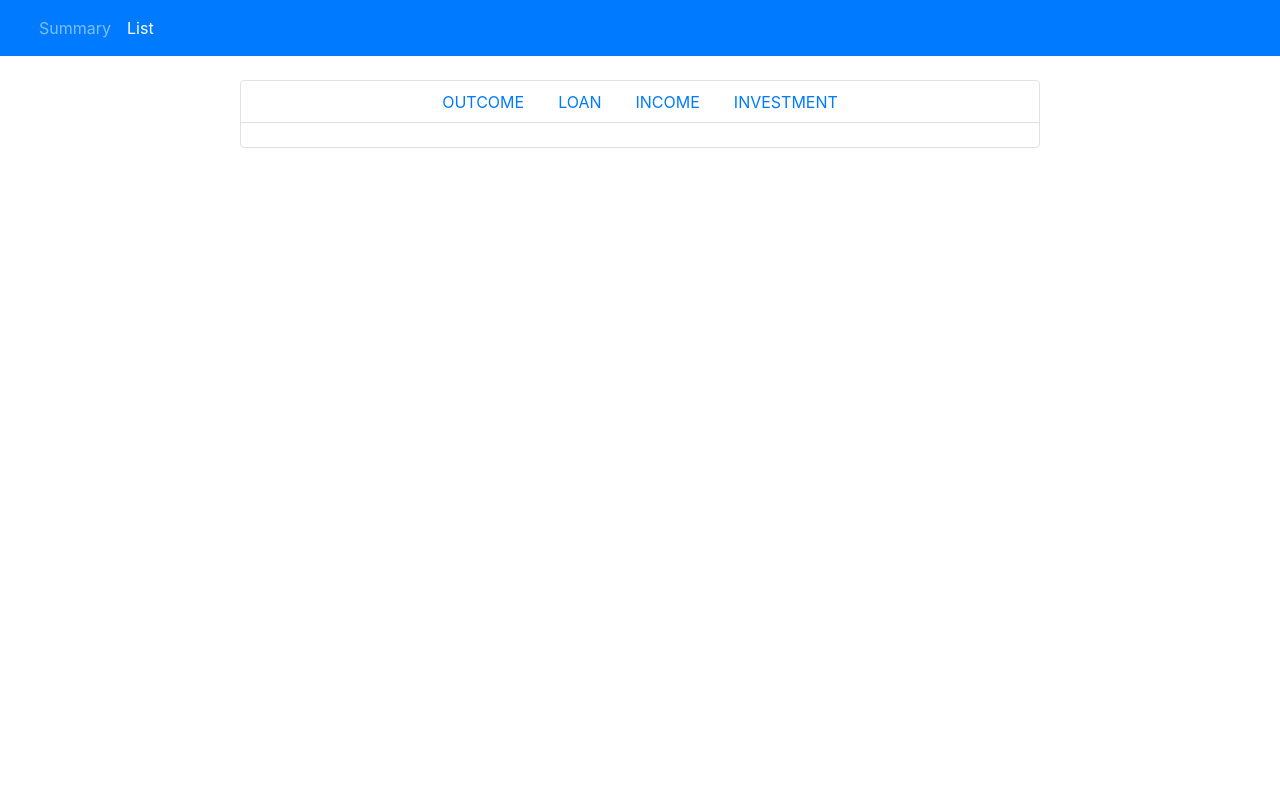
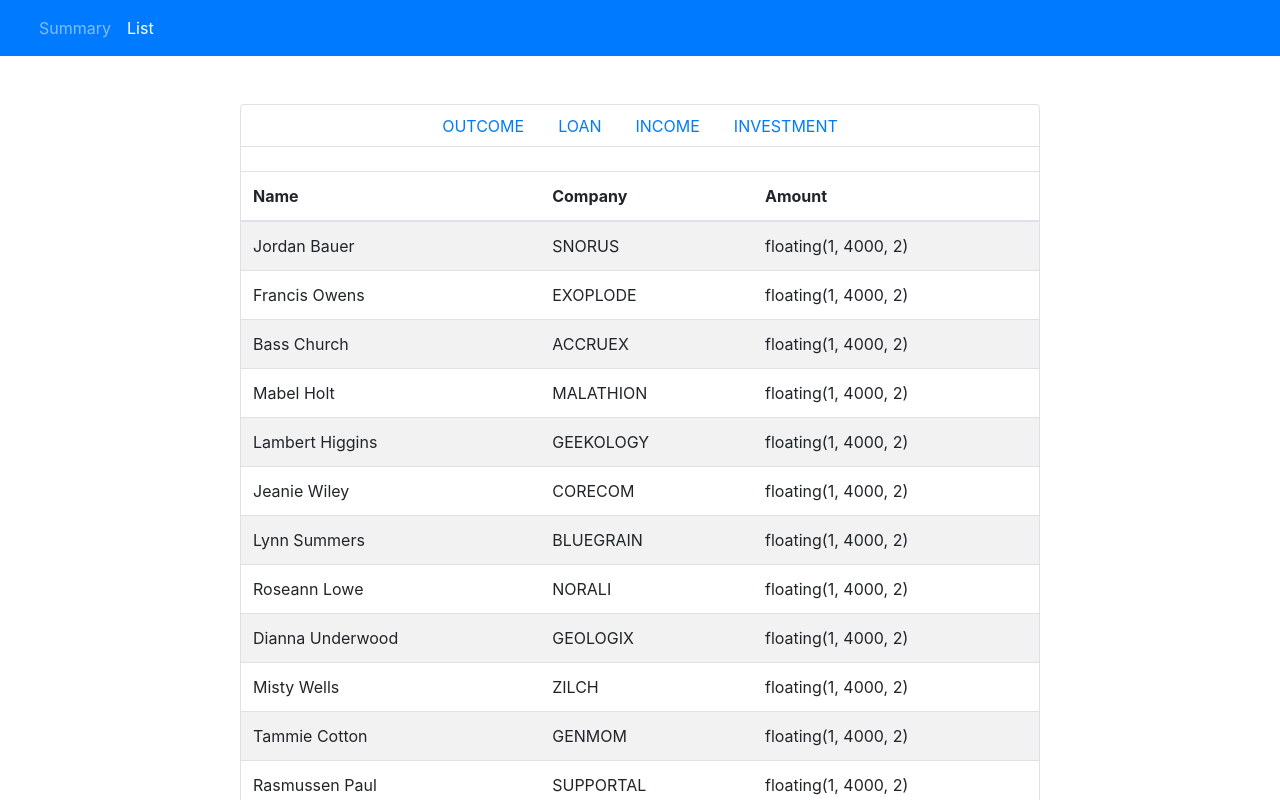
Before and after one commit to Runeci/test-task, an Angular app: page /navigator in a window 1280 px wide. Shown: the top 800 px of the page. Built offline with nearby package versions, Linux system fonts and the light colour scheme.

Commit message:
fix: fix whole transactions display

```diff
--- a/src/app/core/components/list-page/list-page.component.html
+++ b/src/app/core/components/list-page/list-page.component.html
@@ -1,4 +1,4 @@
-<div class="d-flex justify-content-center">
+<div class="d-flex justify-content-center p-4">
     <div class="border border-3 rounded list-content">
         <ul class="nav nav-tabs d-flex justify-content-center mb-4">
             <li
@@ -12,6 +12,6 @@
             </li>
         </ul>
 
-        <app-list-table *ngIf="currentTab" [transactionInfo]="transactionInfo"></app-list-table>
+        <app-list-table [transactionInfo]="transactionInfo"></app-list-table>
     </div>
 </div>
--- a/src/app/core/components/list-page/list-page.component.ts
+++ b/src/app/core/components/list-page/list-page.component.ts
@@ -48,8 +48,12 @@ export class ListPageComponent implements OnInit {
                 type: item.type,
                 company: item.company,
                 name: `${item.name.first} ${item.name.last}`,
-            }))
-            .filter((i) => i.type === this.transactionType[parseInt(tab, 10)]);
+            }));
+
+        if (tab) {
+            this.transactionInfo = this.transactionInfo
+                .filter((i) => i.type === this.transactionType[parseInt(tab, 10)]);
+        }
     }
 
     private getTransactionType(): void {
```
